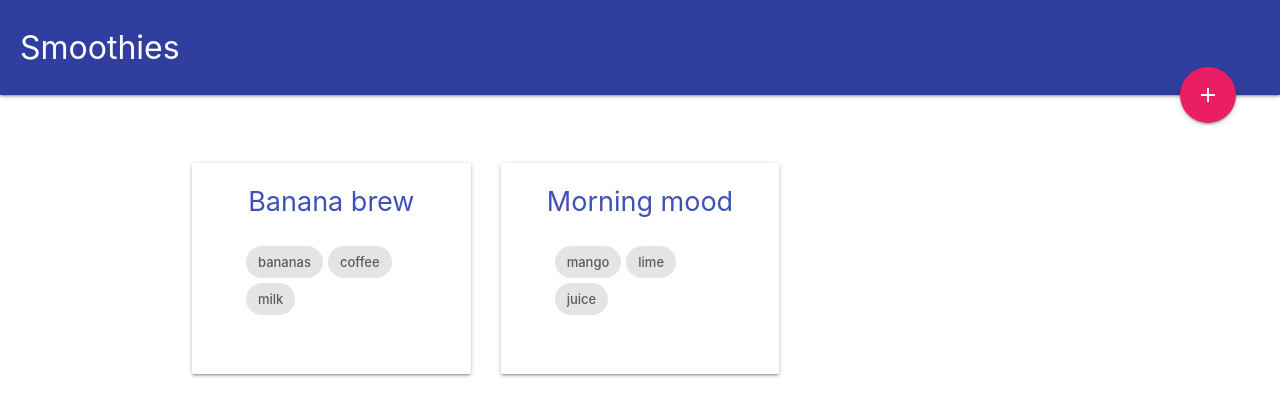
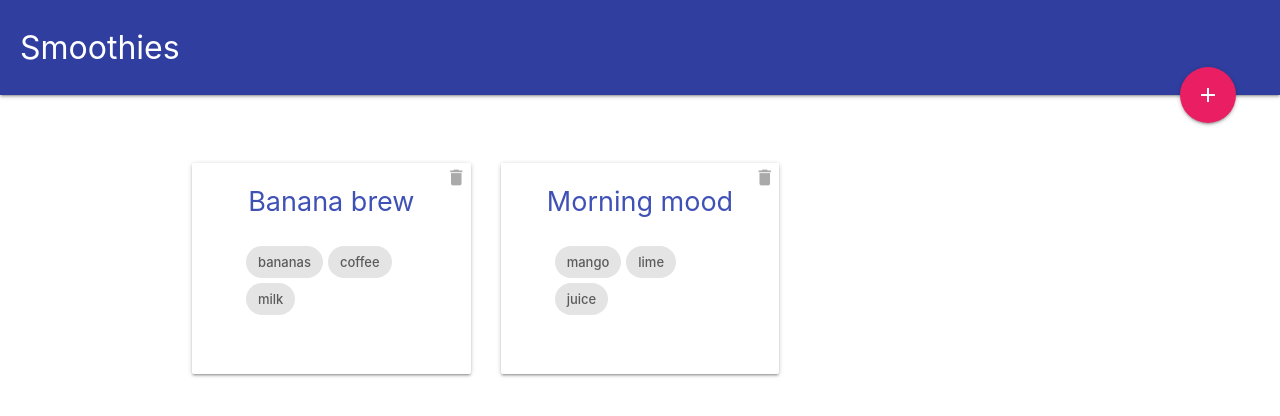
Before and after one commit to aurelienroux/vue-smoothie, a Vue app: page /#/ in a window 1280 px wide. Shown: the top 416 px of the page. Built offline with nearby package versions, Linux system fonts and the light colour scheme.

Commit message:
delete smoothie method

```diff
--- a/src/components/Index.vue
+++ b/src/components/Index.vue
@@ -2,6 +2,7 @@
   <div class="index container">
     <div class="card" v-for="smoothie in smoothies" :key="smoothie.index">
       <div class="card-content">
+        <i class="material-icons delete" @click="deleteSmoothie(smoothie.id)">delete</i>
         <h2 class="indigo-text">{{ smoothie.title }}</h2>
         <ul class="ingredients">
           <li v-for="(ing, index) in smoothie.ingredients" :key="index">
@@ -23,6 +24,11 @@
         { title: 'Morning mood', slug: 'morning-mood', ingredients: ['mango', 'lime', 'juice'], id: '2' }
       ]
     }
+  },
+  methods: {
+    deleteSmoothie(id) {
+      this.smoothies = this.smoothies.filter(smoothie => smoothie.id !== id)
+    }
   }
 }
 </script>
@@ -30,14 +36,14 @@
 <style lang="scss">
 .index {
   display: grid;
+  grid-gap: 30px;
   grid-template-columns: 1fr 1fr 1fr;
-  grid-gap: 30px;
   margin-top: 60px;
 
   & h2 {
     font-size: 1.8em;
+    margin-top: 0;
     text-align: center;
-    margin-top: 0;
   }
 
   & .ingredients {
@@ -47,5 +53,14 @@
       display: inline-block;
     }
   }
+
+  & .delete {
+    color: #aaa;
+    cursor: pointer;
+    font-size: 1.4em;
+    position: absolute;
+    right: 4px;
+    top: 4px;
+  }
 }
 </style>
```
